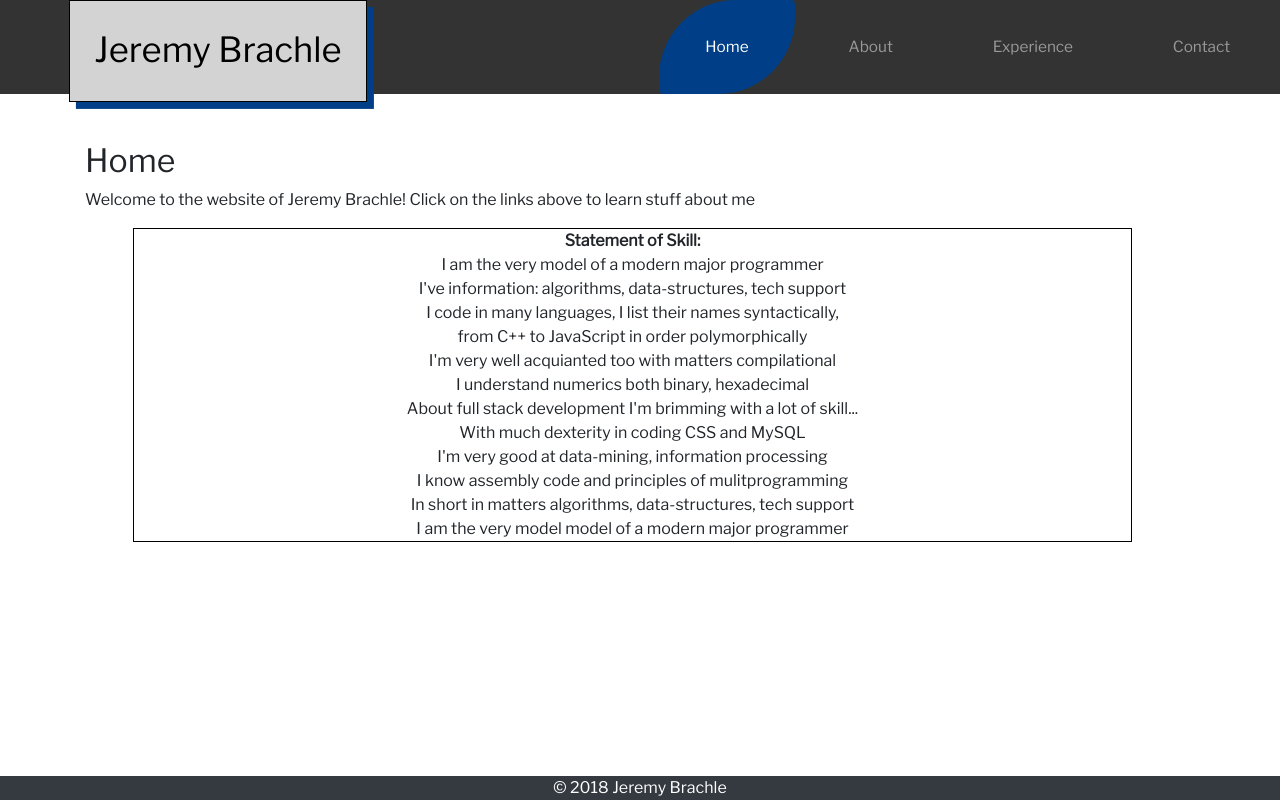
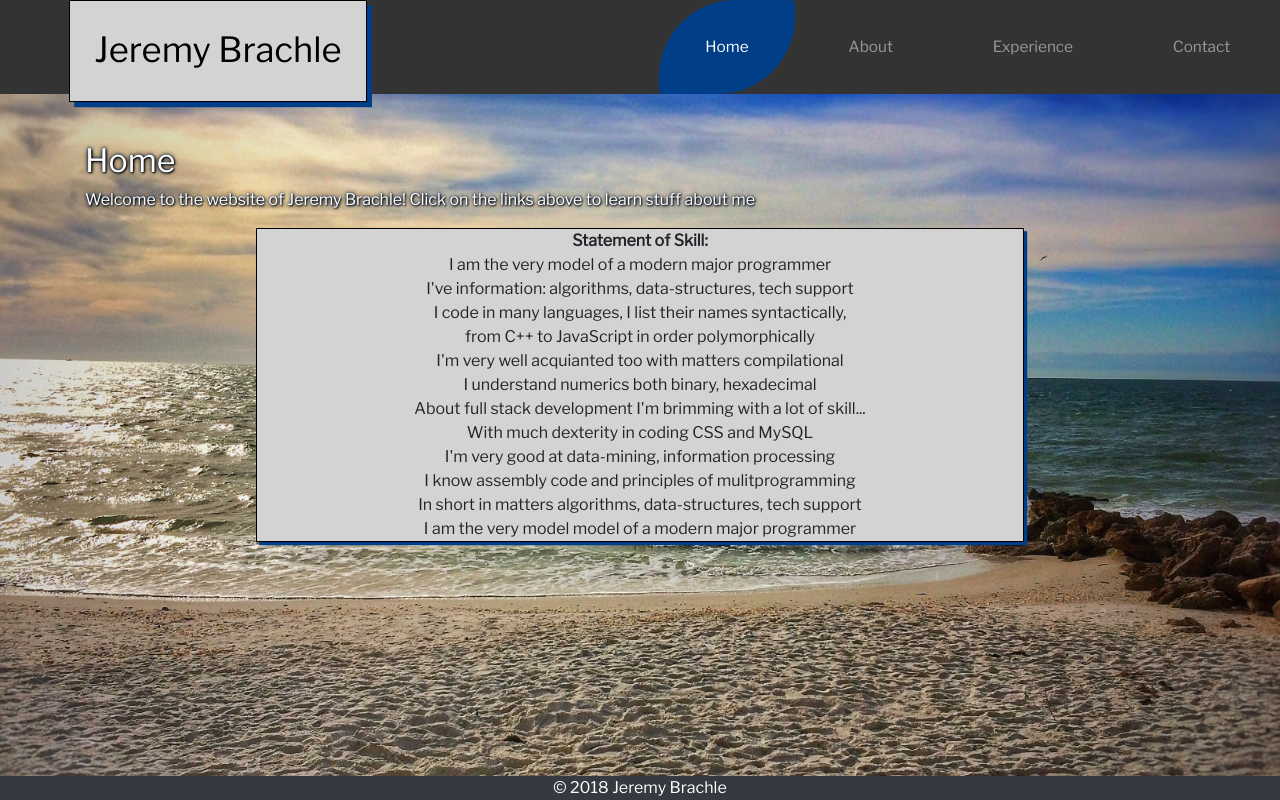
Before and after one commit to jeremybrachle/Personal-Website, an Angular app: page / in a window 1280 px wide. Built offline with nearby package versions, Linux system fonts and the light colour scheme.

Commit message:
Fixed various stylings and aesthetics

```diff
--- a/src/app/about/about.component.html
+++ b/src/app/about/about.component.html
@@ -9,7 +9,9 @@
     I'm the youngest of four and the godfather to two of my five nieces.
     When I'm not programming, I'm usually running on the beach, taking pictures of said beach,
     contributing to the literary zeitgeist with my debilitatingly sarcastic short stories, or
-    composing cacophonous percussion music for my own selfish enjoyment.
+    composing cacophonous percussion music for my own personal enjoyment (so as to spare any victim's
+    ear from the recesses of my aural insanity for what I define as music).
+    I also drink tea.
     Below you'll find lists of my hobbies and interests:
   </p>
   <div class="disclaimer">
--- a/src/app/contact/contact.component.css
+++ b/src/app/contact/contact.component.css
@@ -6,16 +6,20 @@
   padding-right: 1em;
   padding-bottom: 1em;
   background-color: lightgrey;
-  margin: 0.8em 1em 4em 9em;
-  font-size: 0.7em;
+  margin: 0em 1em 4em 9em;
+  border: 0.135em solid black;
+  box-shadow: .2em .2em #003F87;
 }
 
-img.contactImg {
-  width: 80vw;
-  display: block;
-  margin-left: auto;
-  margin-right: auto;
+h2{
+  margin-top: 0.5em;
+}
+
+img {
   z-index: -1;
+  position: fixed;
+  height: 100%;
+  width: 100%;
 }
 
 .inputData {
@@ -34,3 +38,31 @@ button {
   background-color: #333;
   color: white;
 }
+
+/* media queries */
+/* before collapse */
+@media only screen and (min-width: 768px) {
+  h2{
+    font-size: 2.5em;
+  }
+  .contactMe{
+    font-size: 0.7em;
+  }
+  img{
+    top: 0px;
+  }
+}
+/* after collapse */
+@media only screen and (max-width: 767px) { /* navbar collapses at 767 pixels */
+  h2{
+    font-size: 3.4em;
+  }
+  .contactMe{
+    font-size: 0.5em;
+    margin-left: 3em;
+    display: block;
+  }
+  img{
+    top: 62px;
+  }
+}
--- a/src/app/header/header.component.css
+++ b/src/app/header/header.component.css
@@ -11,8 +11,9 @@
   display: block;
   text-decoration: none;
   color: black;
-  box-shadow: .2em .2em #003F87;
+  box-shadow: .15em .15em #003F87;
 }
+
 /* make sure hovering doesn't change the color of it */
 .navbar-brand:hover {
   color: black;
--- a/src/app/home/home.component.css
+++ b/src/app/home/home.component.css
@@ -1,29 +1,47 @@
 /* statement */
 .statement {
   border: 0.1em solid black;
-  margin: 0em 3em;
-  padding: 0em 1em;
-  /* font-size: 2vw; */
-  width: 90%;
+  padding: 0em;
   text-align: center;
+  background-color: lightgrey;
+  margin-left: auto;
+  margin-right: auto;
+  box-shadow: .2em .2em #003F87;
 }
 
+.container{
+  -webkit-text-fill-color: white;
+  /* text-shadow: 2px 2px 4px #000000; */
+  text-shadow: 1px 1px 2px black, 0 0 5px black, 0 0 3px #003F87;
+}
+
+img {
+  z-index: -1;
+  position: fixed;
+  height: 100%;
+  width: 100%;
+  top: 0px;
+}
 
 /* media queries */
-/* before collapse
+/* before collapse */
 @media only screen and (min-width: 768px) {
-
+  .statement {
+    font-size: 1em;
+    width: 60%;
+  }
 }
-*/
 /* after collapse */
 @media only screen and (max-width: 767px) {
   .statement {
     font-size: 1.9vw;
+    width: 60%;
   }
 }
 /* override to make the font readable on mobile screens */
 @media only screen and (max-width: 567px) {
   .statement {
     font-size: 2.7vw;
+    width: 90%;
   }
 }
--- a/src/app/home/home.component.html
+++ b/src/app/home/home.component.html
@@ -4,6 +4,8 @@
     <h2>Home</h2>
 
     <p>Welcome to the website of Jeremy Brachle! Click on the links above to learn stuff about me</p>
+
+</div>
 
 
 <div class="statement">
@@ -22,10 +24,6 @@
   I am the very model model of a modern major programmer <br>
 </div>
 
-
-<br>
-<br>
-
-
-
+<div>
+  <img class="homeImg" src="../../assets/images/Beach.jpg" alt="Beach">
 </div>
```
Lines whose indentation alone changed are shown as unchanged.
